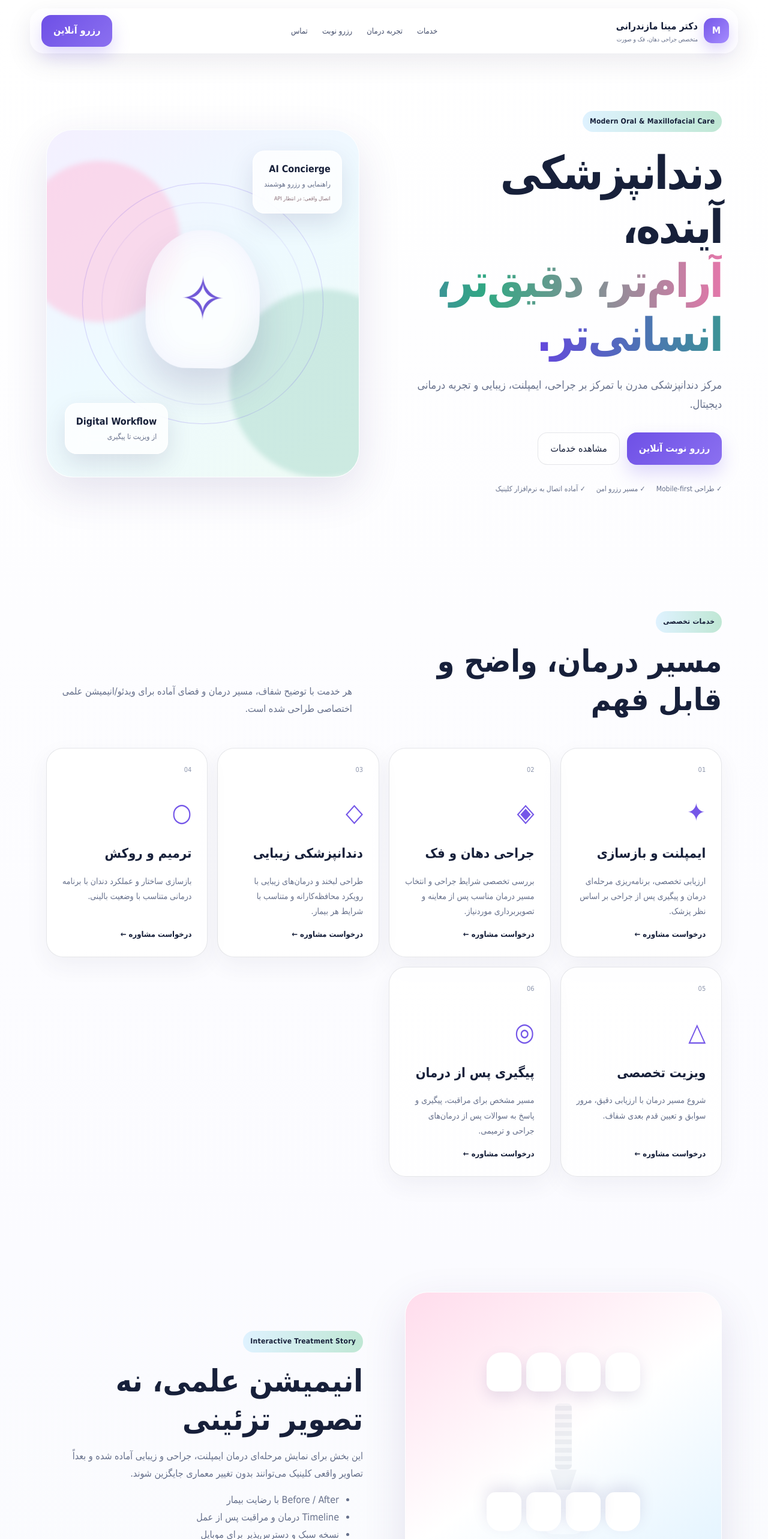
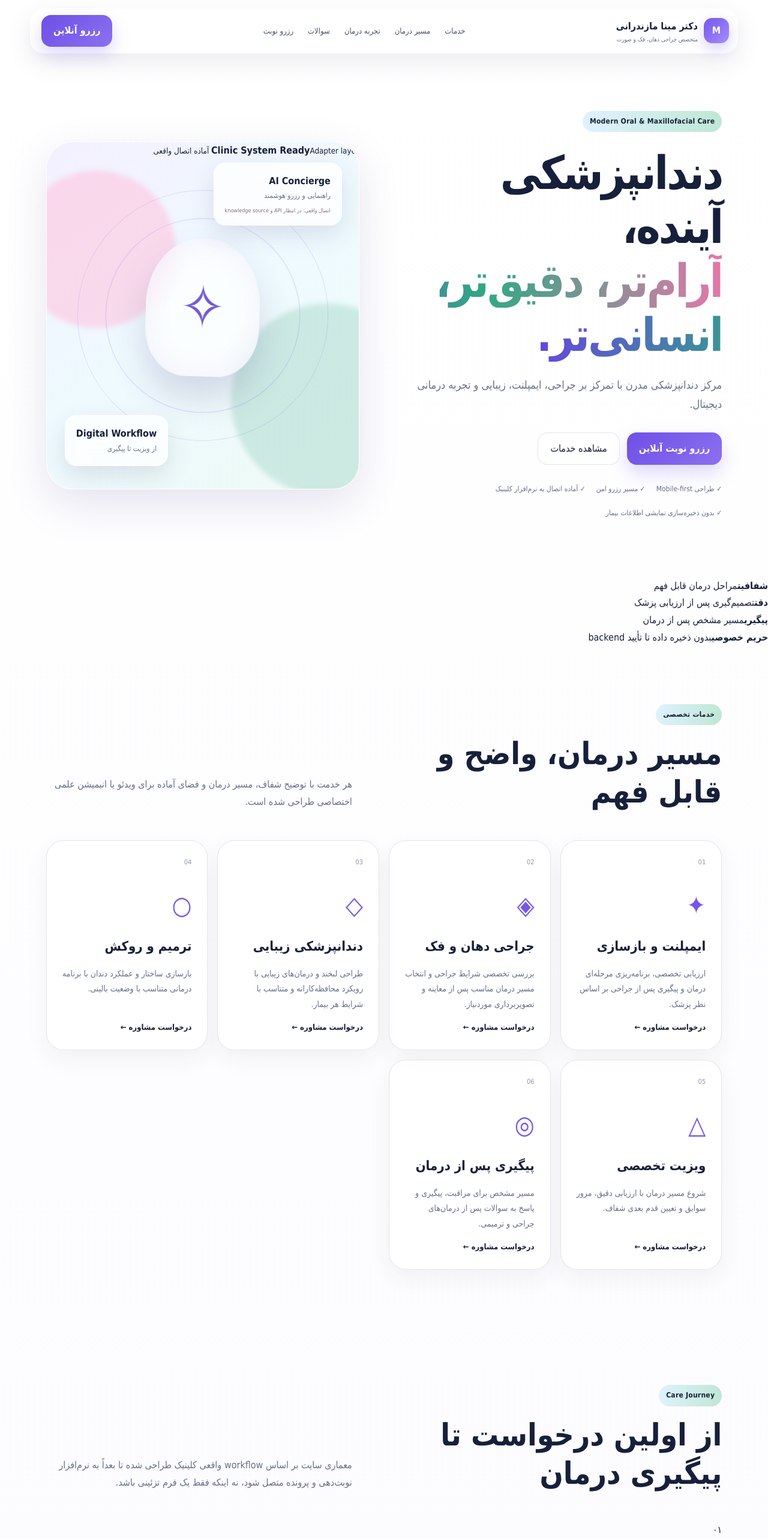
Before and after one commit to galaxy1364/sitedrminamazandarani.ir, a Next.js app: page / in a window 1280 px wide. Shown: the top 2566 px of the page at 60% size. Built offline with nearby package versions, Linux system fonts and the light colour scheme.

Commit message:
feat: expand homepage into full clinic experience

```diff
--- a/src/app/page.tsx
+++ b/src/app/page.tsx
@@ -1,12 +1,21 @@
 import { ReservationForm } from "@/components/ReservationForm";
-import { services, site } from "@/lib/site";
+import { careJourney, faqs, services, site } from "@/lib/site";
 
 export default function Home() {
   return (
     <main>
       <header className="nav-shell">
-        <a className="brand" href="#top" aria-label="صفحه اصلی"><span className="brand-mark">M</span><span>{site.doctor}<small>{site.specialty}</small></span></a>
-        <nav aria-label="منوی اصلی"><a href="#services">خدمات</a><a href="#experience">تجربه درمان</a><a href="#appointment">رزرو نوبت</a><a href="#contact">تماس</a></nav>
+        <a className="brand" href="#top" aria-label="صفحه اصلی">
+          <span className="brand-mark">M</span>
+          <span>{site.doctor}<small>{site.specialty}</small></span>
+        </a>
+        <nav aria-label="منوی اصلی">
+          <a href="#services">خدمات</a>
+          <a href="#journey">مسیر درمان</a>
+          <a href="#experience">تجربه درمان</a>
+          <a href="#faq">سوالات</a>
+          <a href="#appointment">رزرو نوبت</a>
+        </nav>
         <a className="nav-cta" href="#appointment">رزرو آنلاین</a>
       </header>
 
@@ -15,32 +24,177 @@ export default function Home() {
           <div className="eyebrow">Modern Oral & Maxillofacial Care</div>
           <h1>دندانپزشکی آینده،<br /><span>آرام‌تر، دقیق‌تر، انسانی‌تر.</span></h1>
           <p>{site.description}</p>
-          <div className="hero-actions"><a className="primary" href="#appointment">رزرو نوبت آنلاین</a><a className="ghost" href="#services">مشاهده خدمات</a></div>
-          <div className="trust-row"><span>✓ طراحی Mobile-first</span><span>✓ مسیر رزرو امن</span><span>✓ آماده اتصال به نرم‌افزار کلینیک</span></div>
+          <div className="hero-actions">
+            <a className="primary" href="#appointment">رزرو نوبت آنلاین</a>
+            <a className="ghost" href="#services">مشاهده خدمات</a>
+          </div>
+          <div className="trust-row">
+            <span>✓ طراحی Mobile-first</span>
+            <span>✓ مسیر رزرو امن</span>
+            <span>✓ آماده اتصال به نرم‌افزار کلینیک</span>
+            <span>✓ بدون ذخیره‌سازی نمایشی اطلاعات بیمار</span>
+          </div>
         </div>
+
         <div className="hero-visual" aria-label="نمایش انتزاعی درمان دیجیتال">
-          <div className="orb orb-a"/><div className="orb orb-b"/><div className="tooth-stage"><div className="tooth">✧</div><div className="scan-ring one"/><div className="scan-ring two"/></div>
-          <div className="floating-card card-a"><b>AI Concierge</b><span>راهنمایی و رزرو هوشمند</span><em>اتصال واقعی: در انتظار API</em></div>
-          <div className="floating-card card-b"><b>Digital Workflow</b><span>از ویزیت تا پیگیری</span></div>
+          <div className="orb orb-a" />
+          <div className="orb orb-b" />
+          <div className="tooth-stage">
+            <div className="tooth">✧</div>
+            <div className="scan-ring one" />
+            <div className="scan-ring two" />
+          </div>
+          <div className="floating-card card-a">
+            <b>AI Concierge</b>
+            <span>راهنمایی و رزرو هوشمند</span>
+            <em>اتصال واقعی: در انتظار API و knowledge source</em>
+          </div>
+          <div className="floating-card card-b">
+            <b>Digital Workflow</b>
+            <span>از ویزیت تا پیگیری</span>
+          </div>
+          <div className="hero-status-card">
+            <span className="status-dot" />
+            <div><strong>Clinic System Ready</strong><small>Adapter layer آماده اتصال واقعی</small></div>
+          </div>
         </div>
       </section>
 
+      <section className="principles-strip" aria-label="اصول تجربه درمان">
+        <div><strong>شفافیت</strong><span>مراحل درمان قابل فهم</span></div>
+        <div><strong>دقت</strong><span>تصمیم‌گیری پس از ارزیابی پزشک</span></div>
+        <div><strong>پیگیری</strong><span>مسیر مشخص پس از درمان</span></div>
+        <div><strong>حریم خصوصی</strong><span>بدون ذخیره داده تا تأیید backend</span></div>
+      </section>
+
       <section id="services" className="section-pad services-section">
-        <div className="section-head"><div><span className="eyebrow">خدمات تخصصی</span><h2>مسیر درمان، واضح و قابل فهم</h2></div><p>هر خدمت با توضیح شفاف، مسیر درمان و فضای آماده برای ویدئو/انیمیشن علمی اختصاصی طراحی شده است.</p></div>
-        <div className="service-grid">{services.map((s, i) => <article className="service-card" key={s.title}><span className="service-index">0{i+1}</span><i>{s.icon}</i><h3>{s.title}</h3><p>{s.text}</p><a href="#appointment">درخواست مشاوره ←</a></article>)}</div>
+        <div className="section-head">
+          <div><span className="eyebrow">خدمات تخصصی</span><h2>مسیر درمان، واضح و قابل فهم</h2></div>
+          <p>هر خدمت با توضیح شفاف، مسیر درمان و فضای آماده برای ویدئو یا انیمیشن علمی اختصاصی طراحی شده است.</p>
+        </div>
+        <div className="service-grid service-grid-six">
+          {services.map((service, index) => (
+            <article className="service-card" key={service.title}>
+              <span className="service-index">{String(index + 1).padStart(2, "0")}</span>
+              <i>{service.icon}</i>
+              <h3>{service.title}</h3>
+              <p>{service.text}</p>
+              <a href="#appointment">درخواست مشاوره ←</a>
+            </article>
+          ))}
+        </div>
+      </section>
+
+      <section id="journey" className="section-pad journey-section">
+        <div className="section-head">
+          <div><span className="eyebrow">Care Journey</span><h2>از اولین درخواست تا پیگیری درمان</h2></div>
+          <p>معماری سایت بر اساس workflow واقعی کلینیک طراحی شده تا بعداً به نرم‌افزار نوبت‌دهی و پرونده متصل شود، نه اینکه فقط یک فرم تزئینی باشد.</p>
+        </div>
+        <div className="journey-grid">
+          {careJourney.map((item) => (
+            <article className="journey-card" key={item.step}>
+              <span>{item.step}</span>
+              <h3>{item.title}</h3>
+              <p>{item.text}</p>
+            </article>
+          ))}
+        </div>
       </section>
 
       <section id="experience" className="section-pad split-section">
-        <div className="clinical-animation"><div className="jaw upper"><span/><span/><span/><span/></div><div className="implant-sequence"><b className="implant"/><b className="abutment"/><b className="crown"/></div><div className="jaw lower"><span/><span/><span/><span/></div></div>
-        <div className="experience-copy"><span className="eyebrow">Interactive Treatment Story</span><h2>انیمیشن علمی، نه تصویر تزئینی</h2><p>این بخش برای نمایش مرحله‌ای درمان ایمپلنت، جراحی و زیبایی آماده شده و بعداً تصاویر واقعی کلینیک می‌توانند بدون تغییر معماری جایگزین شوند.</p><ul><li>Before / After با رضایت بیمار</li><li>Timeline درمان و مراقبت پس از عمل</li><li>نسخه سبک و دسترس‌پذیر برای موبایل</li></ul></div>
+        <div className="clinical-animation">
+          <div className="animation-label">Implant Treatment Story</div>
+          <div className="jaw upper"><span /><span /><span /><span /></div>
+          <div className="implant-sequence"><b className="implant" /><b className="abutment" /><b className="crown" /></div>
+          <div className="jaw lower"><span /><span /><span /><span /></div>
+          <div className="animation-legend"><span>Implant</span><span>Abutment</span><span>Crown</span></div>
+        </div>
+        <div className="experience-copy">
+          <span className="eyebrow">Interactive Treatment Story</span>
+          <h2>انیمیشن علمی، نه تصویر تزئینی</h2>
+          <p>این بخش برای نمایش مرحله‌ای درمان ایمپلنت، جراحی و زیبایی آماده شده و بعداً تصاویر یا ویدئوهای واقعی کلینیک می‌توانند بدون تغییر معماری جایگزین شوند.</p>
+          <ul>
+            <li>Before / After فقط با رضایت معتبر بیمار</li>
+            <li>Timeline درمان و مراقبت پس از عمل</li>
+            <li>نسخه سبک و دسترس‌پذیر برای موبایل</li>
+            <li>قابل توسعه به محتوای ویدیویی اختصاصی هر خدمت</li>
+          </ul>
+          <a className="ghost inline-action" href="#appointment">مشاوره برای این درمان</a>
+        </div>
+      </section>
+
+      <section className="ai-section section-pad">
+        <div className="ai-visual-card">
+          <div className="ai-pulse" />
+          <span className="eyebrow">AI Concierge Architecture</span>
+          <h2>دستیار هوشمند برای راهنمایی و رزرو، با مرزهای پزشکی روشن</h2>
+          <p>دستیار آینده سایت می‌تواند سوالات عمومی را از knowledge base تأییدشده پاسخ دهد، خدمت مناسب برای بررسی را معرفی کند و کاربر را وارد مسیر رزرو کند؛ اما تشخیص یا تجویز مستقل نخواهد داشت.</p>
+          <div className="ai-capability-grid">
+            <div><strong>FAQ</strong><span>پاسخ از منبع تأییدشده</span></div>
+            <div><strong>Routing</strong><span>هدایت به خدمت و فرم مناسب</span></div>
+            <div><strong>Booking</strong><span>اتصال به API نوبت‌دهی واقعی</span></div>
+          </div>
+          <div className="integration-banner">Integration status: BLOCKED — provider, knowledge source و credential واقعی لازم است.</div>
+        </div>
       </section>
 
       <section id="appointment" className="section-pad appointment-section">
-        <div className="appointment-copy"><span className="eyebrow">Online Reservation</span><h2>رزرو نوبت در کمتر از یک دقیقه</h2><p>فرم سمت چپ فقط داده معتبر می‌پذیرد. ذخیره‌سازی اطلاعات بیمار عمداً تا اتصال دیتابیس و API واقعی کلینیک فعال نشده است.</p><div className="ai-box"><strong>دستیار هوشمند کلینیک</strong><p>معماری چت برای پاسخ به FAQ، هدایت خدمت و رزرو آماده می‌شود؛ پاسخ پزشکی تشخیصی بدون نظارت پزشک فعال نخواهد شد.</p><span>Integration status: BLOCKED — API/knowledge source required</span></div></div>
+        <div className="appointment-copy">
+          <span className="eyebrow">Online Reservation</span>
+          <h2>درخواست نوبت در کمتر از یک دقیقه</h2>
+          <p>فرم فقط داده معتبر می‌پذیرد. هیچ اطلاعات بیماری تا زمان اتصال backend، سیاست حریم خصوصی و کنترل دسترسی تأییدشده ذخیره نمی‌شود.</p>
+          <div className="appointment-notes">
+            <span>۱. اطلاعات اولیه را وارد کنید</span>
+            <span>۲. خدمت و زمان ترجیحی را انتخاب کنید</span>
+            <span>۳. پس از اتصال سیستم کلینیک، نوبت واقعی همان‌جا تأیید می‌شود</span>
+          </div>
+          <div className="ai-box">
+            <strong>وضعیت فعلی نوبت‌دهی</strong>
+            <p>Frontend و validation آماده‌اند؛ persistence و sync عمداً غیرفعال هستند تا نرم‌افزار کلینیک به‌صورت واقعی متصل شود.</p>
+            <span>Appointment API — integration pending</span>
+          </div>
+        </div>
         <ReservationForm />
       </section>
 
-      <footer id="contact" className="footer section-pad"><div><div className="brand footer-brand"><span className="brand-mark">M</span><span>{site.doctor}<small>{site.specialty}</small></span></div><p>وب‌سایت رسمی کلینیک — اطلاعات تماس و آدرس پس از تأیید نهایی درج می‌شود.</p></div><div><b>دسترسی سریع</b><a href="#services">خدمات</a><a href="#appointment">نوبت آنلاین</a><a href="#top">بازگشت بالا</a></div><div><b>وضعیت اتصال</b><span>Appointment API — Pending</span><span>AI Concierge — Pending</span><span>Clinic Software — Pending</span></div></footer>
+      <section id="faq" className="section-pad faq-section">
+        <div className="section-head">
+          <div><span className="eyebrow">FAQ</span><h2>پاسخ‌های شفاف قبل از مراجعه</h2></div>
+          <p>این بخش برای کاهش ابهام و آماده‌سازی بهتر بیمار طراحی شده و جایگزین تشخیص یا معاینه پزشک نیست.</p>
+        </div>
+        <div className="faq-list">
+          {faqs.map((faq) => (
+            <details key={faq.q}>
+              <summary>{faq.q}</summary>
+              <p>{faq.a}</p>
+            </details>
+          ))}
+        </div>
+      </section>
+
+      <section className="final-cta section-pad">
+        <div>
+          <span className="eyebrow">Next Step</span>
+          <h2>شروع درمان با یک مسیر روشن</h2>
+          <p>اطلاعات اولیه را ثبت کنید تا پس از فعال‌شدن اتصال واقعی نوبت‌دهی، درخواست‌ها مستقیماً وارد workflow کلینیک شوند.</p>
+        </div>
+        <a className="primary" href="#appointment">رفتن به رزرو نوبت</a>
+      </section>
+
+      <footer id="contact" className="footer section-pad">
+        <div>
+          <div className="brand footer-brand"><span className="brand-mark">M</span><span>{site.doctor}<small>{site.specialty}</small></span></div>
+          <p>وب‌سایت رسمی کلینیک — آدرس، تلفن و اطلاعات قانونی فقط پس از تأیید نهایی در این بخش درج می‌شوند.</p>
+        </div>
+        <div><b>دسترسی سریع</b><a href="#services">خدمات</a><a href="#journey">مسیر درمان</a><a href="#appointment">نوبت آنلاین</a><a href="#faq">سوالات متداول</a></div>
+        <div><b>وضعیت اتصال</b><span>Appointment API — Pending</span><span>AI Concierge — Pending</span><span>Clinic Software — Pending</span></div>
+      </footer>
+
+      <div className="mobile-dock" aria-label="دسترسی سریع موبایل">
+        <a href="#services">خدمات</a>
+        <a className="mobile-dock-main" href="#appointment">رزرو نوبت</a>
+        <a href="#faq">سوالات</a>
+      </div>
     </main>
   );
 }
```
